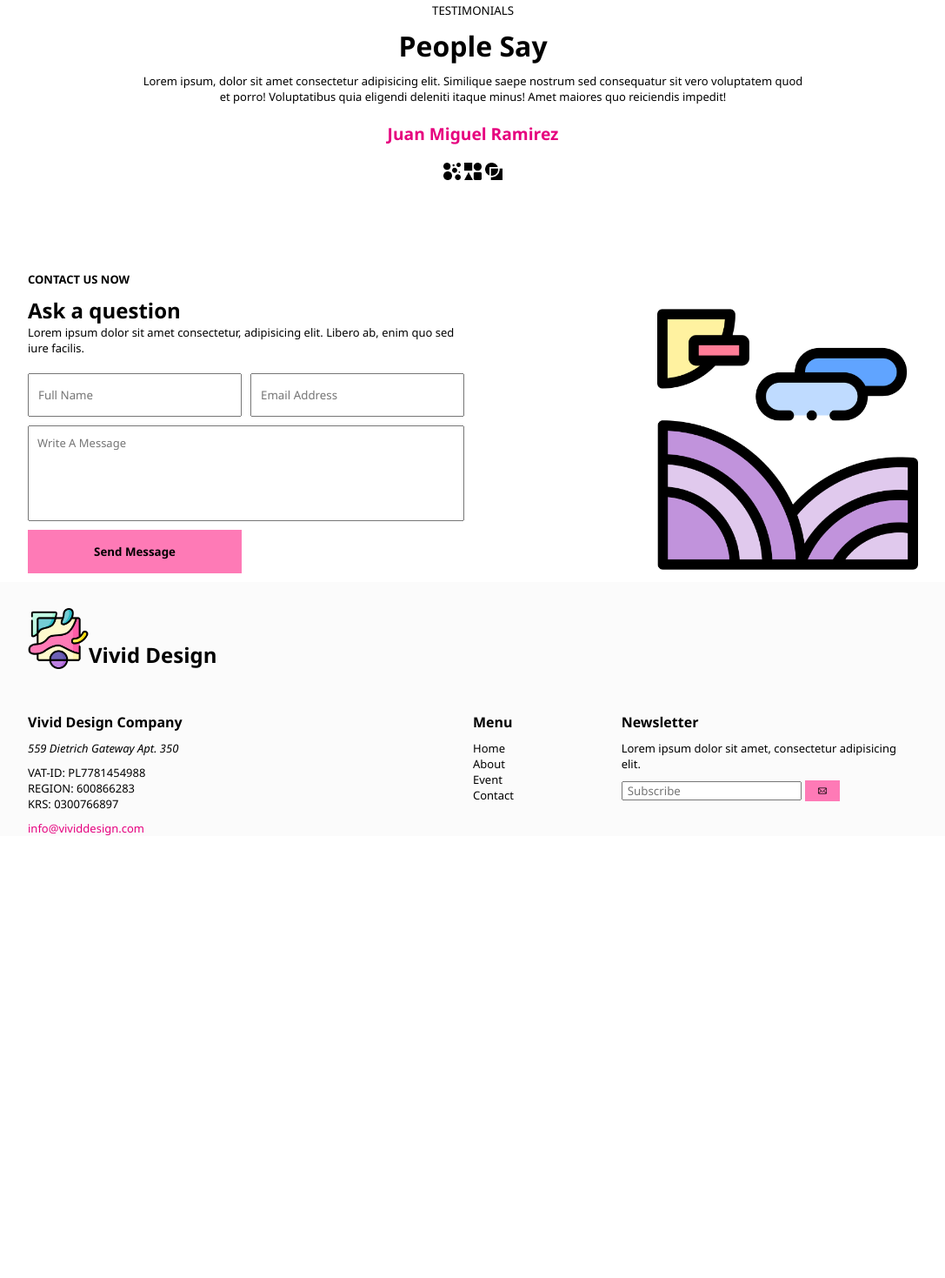
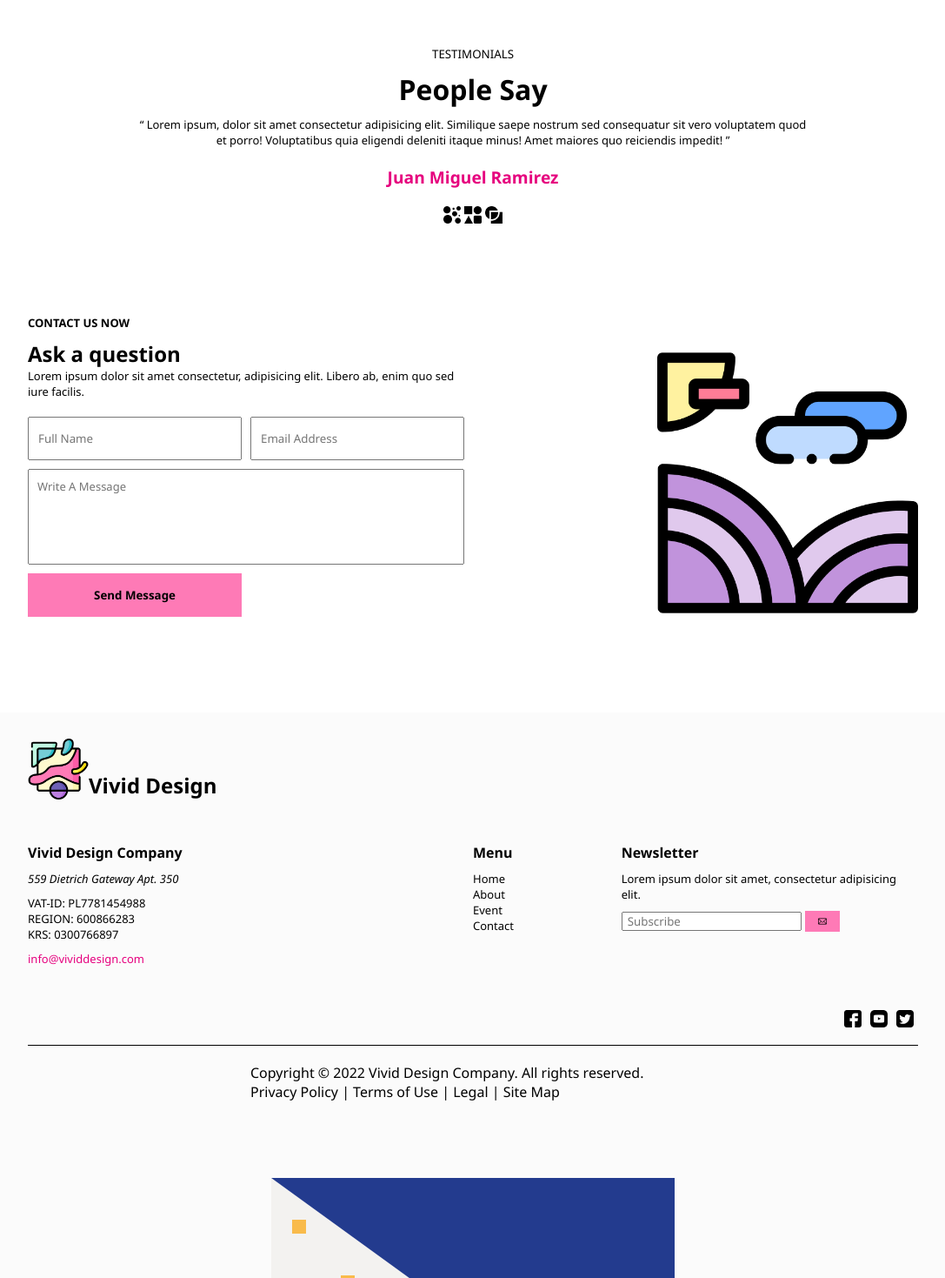
Before and after one commit to Wilbert-Tosoy/Vivid-Design, a plain HTML site: page index.html in a window 1280 px wide. Shown: the part 1331-2800 px from the top of the page at 87% size, without its empty margins (96-1183 px from the left). Before the commit the page ends 2292 px from the top, so only its background shows below. Drawn offline with Linux system fonts and the light colour scheme.

Commit message:
added sub-footer components

```diff
--- a/index.html
+++ b/index.html
@@ -110,9 +110,12 @@
                     <p id="p_title">TESTIMONIALS</p>
                     <h2>People Say</h2>
                     <p>
-                        Lorem ipsum, dolor sit amet consectetur adipisicing elit. Similique saepe nostrum sed
-                        consequatur sit vero voluptatem quod et porro! Voluptatibus quia eligendi deleniti itaque minus!
-                        Amet maiores quo reiciendis impedit!
+                        <q>
+                            Lorem ipsum, dolor sit amet consectetur adipisicing elit. Similique saepe nostrum sed
+                            consequatur sit vero voluptatem quod et porro! Voluptatibus quia eligendi deleniti itaque
+                            minus!
+                            Amet maiores quo reiciendis impedit!
+                        </q>
                     </p>
                     <p id="name">Juan Miguel Ramirez</p>
                 </section>
@@ -182,7 +185,25 @@
                     <input type="email" name="newsletter-input" id="newsletter-input" placeholder="Subscribe">
                     <button><img src="img/email.png"></button>
                 </section>
+            </section>
+        </section>
 
+        <section id="footer-icons">
+            <img src="img/facebook.png" alt="facebook">
+            <img src="img/youtube.png" alt="youtube">
+            <img src="img/twitter-sign.png" alt="twitter-sign">
+        </section>
+
+        <section id="sub-footer">
+            <section id="copy">
+                Copyright &copy; 2022 Vivid Design Company. All rights reserved.
+            </section>
+            <section id="legal">
+                <p>Privacy Policy | Terms of Use | Legal | Site Map</p>
+            </section>
+            <section id="country">
+                <img src="img/philippine.png" alt="philippine">
+                <p>Philippines</p>
             </section>
         </section>
     </footer>
--- a/style.css
+++ b/style.css
@@ -176,6 +176,7 @@ main {
     width: 80vw;
     justify-content: center;
     align-items: center;
+    margin-top: 50px;
 }
 
 #new-tech #nt {
@@ -383,6 +384,7 @@ footer {
     align-items: center;
     background-color: var(--gray);
     padding-top: 30px;
+    margin-top: 100px;
     height: 100%;
 }
 
@@ -408,6 +410,7 @@ footer {
     width: 80%;
     display: grid;
     grid-template-columns: repeat(6, 1fr);
+    margin-bottom: 50px;
 }
 
 #footer-container h3 {
@@ -479,3 +482,19 @@ footer {
 #footer-container #newsletter img {
     width: 10px;
 }
+
+#footer-icons {
+    display: flex;
+    justify-content: flex-end;
+    width: 80%;
+    margin-bottom: 20px;
+    border-bottom: 1px solid black;
+}
+
+#footer-icons img {
+    width: 20px;
+    height: 20px;
+    margin: 0 5px;
+    color: var(--light-pink);
+    margin-bottom: 20px;
+}
```
Also changed, not shown: img/facebook.png (added), img/philippine.png (added), img/twitter-sign.png (added), img/youtube.png (added).
